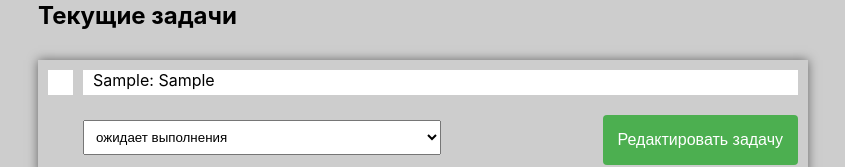
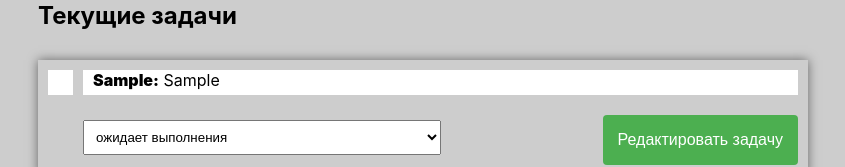
Before and after one commit to Otec-S/todo-with-mongodb, a React (Create React App) app in the folder frontend/: page / in a window 1280 px wide. Both pictures are taken after typing "Sample", "Sample" into the empty fields and a click on the button "Добавить задачу". Shown: the part 571-738 px from the top of the page, without its empty margins (202-1047 px from the left). Built offline with nearby package versions, Linux system fonts and the light colour scheme; the HTML template or start-up script is replaced by a standard one.

Commit message:
feat: bol title in task

```diff
--- a/frontend/src/components/Task/Task.css
+++ b/frontend/src/components/Task/Task.css
@@ -29,3 +29,7 @@ padding: 10px;
   padding-left: 10px;
   word-wrap: break-word;
 }
+
+.task__text-bold {
+  font-weight: 900;
+}
--- a/frontend/src/components/Task/Task.jsx
+++ b/frontend/src/components/Task/Task.jsx
@@ -46,6 +46,7 @@ const Task = ({
         {isEditing ? (
           <>
             <input
+            className="task__text-bold"
               type="text"
               value={editedTitle}
               // обновляем местные стейты
@@ -60,7 +61,7 @@ const Task = ({
         ) : (
           <>
             <p className="task__text">
-              {task.title}: {task.description}
+              <span className="task__text-bold">{task.title}:</span> {task.description}
             </p>
             <div className="task__service-part">
               <select value={selectedStatus} onChange={handleStatusChange}>
```
